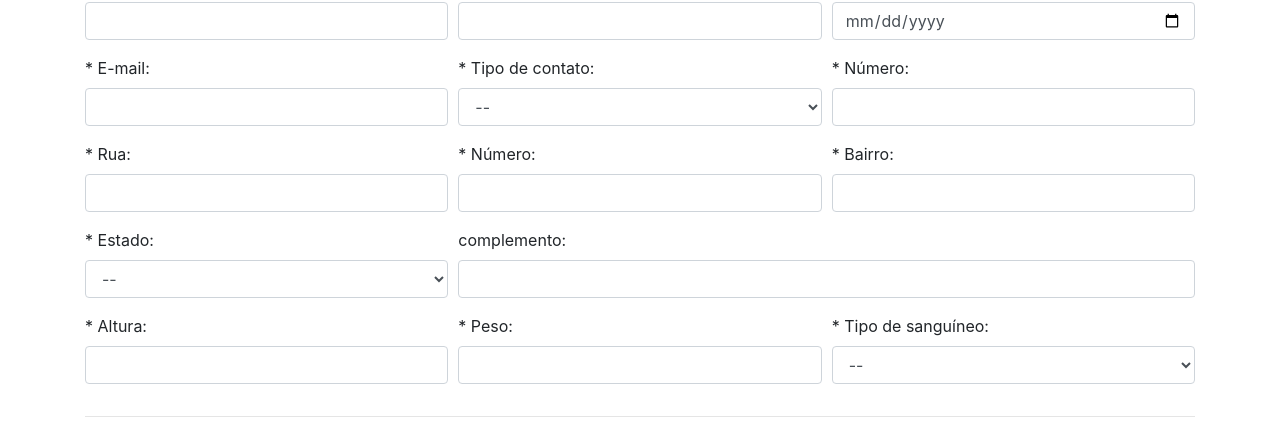
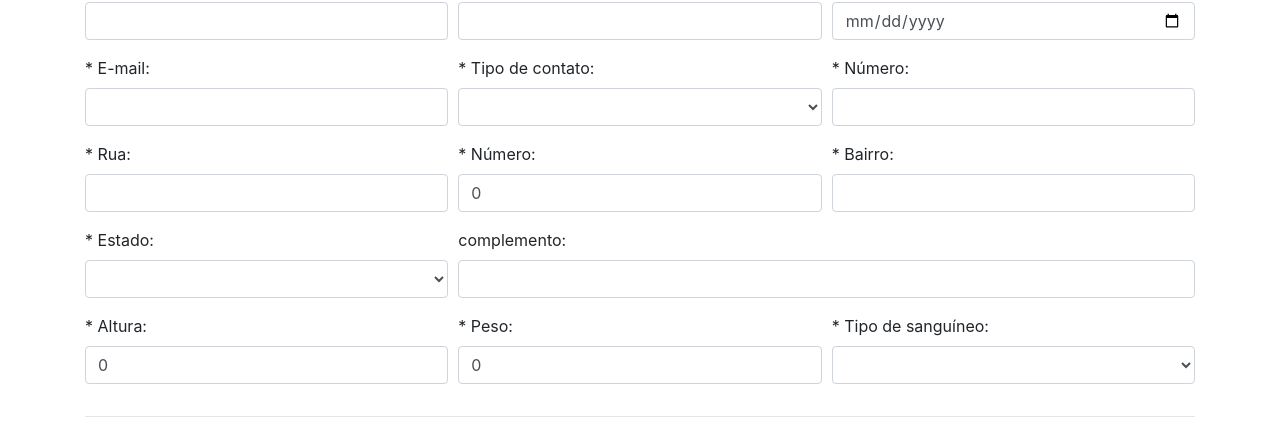
Before and after one commit to MiguelCastro9/Challenge-03, an Angular app in the folder api-web/: page /cadastro in a window 1280 px wide. Shown: the part 189-620 px from the top of the page. Built offline with nearby package versions, Linux system fonts and the light colour scheme.

Commit message:
cadastro de paciente no formulário

```diff
--- a/api-web/src/app/app.component.ts
+++ b/api-web/src/app/app.component.ts
@@ -6,5 +6,8 @@ import { Component } from '@angular/core';
   styleUrls: ['./app.component.css']
 })
 export class AppComponent {
+  title(title: any) {
+    throw new Error('Method not implemented.');
+  }
 
 }
--- a/api-web/src/app/app.module.ts
+++ b/api-web/src/app/app.module.ts
@@ -1,4 +1,6 @@
+import { HttpClientModule } from '@angular/common/http';
 import { NgModule } from '@angular/core';
+import { FormsModule } from '@angular/forms';
 import { BrowserModule } from '@angular/platform-browser';
 
 import { AppRoutingModule } from './app-routing.module';
@@ -16,7 +18,9 @@ import { MenuComponent } from './menu/menu.component';
   ],
   imports: [
     BrowserModule,
-    AppRoutingModule
+    AppRoutingModule,
+    FormsModule,
+    HttpClientModule
   ],
   providers: [],
   bootstrap: [AppComponent]
--- a/api-web/src/app/cadastro/cadastro.component.html
+++ b/api-web/src/app/cadastro/cadastro.component.html
@@ -10,25 +10,25 @@
     <div class="form-row">
       <div class="form-group col-md-4">
         <label for="nome">* Nome completo:</label>
-        <input type="text" class="form-control" id="nome" name="nome">
+        <input type="text" class="form-control" id="nome" name="nome" [(ngModel)]="paciente.nome">
       </div>
       <div class="form-group col-md-4">
         <label for="cpf">* CPF:</label>
-        <input type="text" class="form-control" id="cpf" name="cpf">
+        <input type="text" class="form-control" id="cpf" name="cpf" [(ngModel)]="paciente.cpf">
       </div>
       <div class="form-group col-md-4">
         <label for="data_nascimento">* Data de nascimento:</label>
-        <input type="date" class="form-control" id="data_nascimento" name="data_nascimento">
+        <input type="date" class="form-control" id="data_nascimento" name="data_nascimento" [(ngModel)]="paciente.data_nascimento">
       </div>
     </div>
     <div class="form-row">
       <div class="form-group col-md-4">
         <label for="email">* E-mail:</label>
-        <input type="email" class="form-control" id="email" name="email">
+        <input type="email" class="form-control" id="email" name="email" [(ngModel)]="paciente.contato[0].email">
       </div>
       <div class="form-group col-md-4">
         <label for="tipo_contato">* Tipo de contato:</label>
-        <select id="tipo_contato" class="form-control">
+        <select id="tipo_contato" class="form-control" name="tipo_contato" [(ngModel)]="paciente.contato[0].tipo_contato">
           <option selected>--</option>
           <option>Celular</option>
           <option>Telefone</option>
@@ -36,27 +36,27 @@
       </div>
       <div class="form-group col-md-4">
         <label for="numero_contato">* Número:</label>
-        <input type="text" class="form-control" id="numero_contato" name="numero_contato">
+        <input type="text" class="form-control" id="numero_contato" name="numero_contato" [(ngModel)]="paciente.contato[0].numero">
       </div>
     </div>
     <div class="form-row">
       <div class="form-group col-md-4">
         <label for="rua">* Rua:</label>
-        <input type="text" class="form-control" id="rua" name="rua">
+        <input type="text" class="form-control" id="rua" name="rua" [(ngModel)]="paciente.endereco[0].rua">
       </div>
       <div class="form-group col-md-4">
         <label for="numero_endereco">* Número:</label>
-        <input type="text" class="form-control" id="numero_endereco" name="numero_endereco">
+        <input type="text" class="form-control" id="numero_endereco" name="numero_endereco" [(ngModel)]="paciente.endereco[0].numero">
       </div>
       <div class="form-group col-md-4">
         <label for="bairro">* Bairro:</label>
-        <input type="text" class="form-control" id="bairro" name="bairro">
+        <input type="text" class="form-control" id="bairro" name="bairro" [(ngModel)]="paciente.endereco[0].bairro">
       </div>
     </div>
     <div class="form-row">
       <div class="form-group col-md-4">
         <label for="estado">* Estado:</label>
-        <select id="estado" class="form-control">
+        <select id="estado" class="form-control" name="estado" [(ngModel)]="paciente.endereco[0].estado">
           <option selected>--</option>
           <option>Acre</option>
           <option>Alagoas</option>
@@ -90,37 +90,37 @@
       </div>
       <div class="form-group col-md-8">
         <label for="complemento">complemento:</label>
-        <input type="text" class="form-control" id="complemento" name="complemento">
+        <input type="text" class="form-control" id="complemento" name="complemento" [(ngModel)]="paciente.endereco[0].complemento">
       </div>
     </div>
     <div class="form-row">
       <div class="form-group col-md-4">
         <label for="altura">* Altura:</label>
-        <input type="text" class="form-control" id="altura" name="altura">
+        <input type="text" class="form-control" id="altura" name="altura" [(ngModel)]="paciente.fisico.altura">
       </div>
       <div class="form-group col-md-4">
         <label for="peso">* Peso:</label>
-        <input type="text" class="form-control" id="peso" name="peso">
+        <input type="text" class="form-control" id="peso" name="peso" [(ngModel)]="paciente.fisico.peso">
       </div>
       <div class="form-group col-md-4">
         <label for="tipo_sanguineo">* Tipo de sanguíneo:</label>
-        <select id="tipo_sanguineo" class="form-control">
+        <select id="tipo_sanguineo" class="form-control" name="tipo_sanguineo" [(ngModel)]="paciente.fisico.tipo_sanguineo">
           <option selected>--</option>
-          <option>A +</option>
-          <option>A -</option>
-          <option>B +</option>
-          <option>B -</option>
-          <option>AB +</option>
-          <option>AB -</option>
-          <option>O +</option>
-          <option>O -</option>
+          <option value="A_POSITIVO">A +</option>
+          <option value="A_NEGATIVO">A -</option>
+          <option value="B_POSITIVO">B +</option>
+          <option value="B_NEGATIVO">B -</option>
+          <option value="A_B_POSITIVO">AB +</option>
+          <option value="A_B_NEGATIVO">AB -</option>
+          <option value="O_POSITIVO">O +</option>
+          <option value="O_NEGATIVO">O -</option>
         </select>
       </div>
     </div>
     <hr>
     <button class="btn btn-outline-danger" type="button" routerLink="/dashboard">Cancelar</button>
     &nbsp;
-    <button class="btn btn-outline-success" type="button">Salvar</button>
+    <button class="btn btn-outline-success" type="button" (click)="salvar(paciente)">Salvar</button>
   </form>
   <footer class="footer">
       <div class="text-muted text-center">&copy; Miguel Castro - 2023</div>
--- a/api-web/src/app/cadastro/cadastro.component.ts
+++ b/api-web/src/app/cadastro/cadastro.component.ts
@@ -1,17 +1,44 @@
 import { Paciente } from './../model/paciente';
+import { CadastroService } from './../service/cadastro.service';
 import { Component, OnInit } from '@angular/core';
+import { HttpErrorResponse } from '@angular/common/http';
 
 @Component({
   selector: 'app-cadastro',
   templateUrl: './cadastro.component.html',
   styleUrls: ['./cadastro.component.css']
 })
+
+
 export class CadastroComponent implements OnInit {
 
-  paciente = new Paciente();
+  paciente: Paciente = {
+    id: 0,
+    nome: '',
+    cpf: '',
+    data_nascimento: new Date(),
+    contato: [{
+      email: '',
+      tipo_contato: '',
+      numero: ''
+    }],
+    endereco: [{
+      rua: '',
+      numero: 0,
+      bairro: '',
+      estado: '',
+      complemento: ''
+    }],
+    fisico: {
+      altura: 0,
+      peso: 0,
+      tipo_sanguineo: ''
+    }
+  };
+
   alertMensagem = '';
 
-  constructor() { }
+  constructor(private cadastroService: CadastroService) { }
 
   ngOnInit(): void {
   }
@@ -28,30 +55,68 @@ export class CadastroComponent implements OnInit {
     if (!this.paciente.data_nascimento) {
       this.alertMensagem = 'Campo data de nascimento é obrigatório.';
     }
-    if (!this.paciente.endereco.rua) {
-      this.alertMensagem = 'Campo rua é obrigatório.';
+    let emailsPreenchidos = true;
+    this.paciente.contato.forEach(contato => {
+      if (!contato.email || !contato.email.match("[A-Za-z0-9._%-]+@[A-Za-z0-9._%-]+\\.[a-z]{2,3}")) {
+        emailsPreenchidos = false;
+      }
+    });
+    if (!emailsPreenchidos) {
+      this.alertMensagem = 'Todos os campos e-mails dos contatos são obrigatórios.';
     }
-    if (!this.paciente.endereco.numero) {
-      this.alertMensagem = 'Campo número é obrigatório.';
+    let tipoContatoPreenchidos = true;
+    this.paciente.contato.forEach(contato => {
+      if (!contato.tipo_contato) {
+        tipoContatoPreenchidos = false;
+      }
+    });
+    if (!tipoContatoPreenchidos) {
+      this.alertMensagem = 'Todos os campos tipo de contatos são obrigatórios.';
     }
-    if (!this.paciente.endereco.bairro) {
-      this.alertMensagem = 'Campo bairro é obrigatório.';
+    let numerosContatoPreenchidos = true;
+    this.paciente.contato.forEach(contato => {
+      if (!contato.numero) {
+        numerosContatoPreenchidos = false;
+      }
+    });
+    if (!numerosContatoPreenchidos) {
+      this.alertMensagem = 'Todos os campos número de contatos são obrigatórios.';
     }
-    if (!this.paciente.endereco.estado) {
-      this.alertMensagem = 'Campo estado é obrigatório.';
+    let ruaPreenchidas = true;
+    this.paciente.endereco.forEach(endereco => {
+      if (!endereco.rua) {
+        ruaPreenchidas = false;
+      }
+    });
+    if (!ruaPreenchidas) {
+      this.alertMensagem = 'Todos os campos rua são obrigatórios.';
     }
-    if (!this.paciente.contato.email) {
-      this.alertMensagem = 'Campo e-mail é obrigatório.';
+    let numerosEnderecoPreenchidos = true;
+    this.paciente.endereco.forEach(endereco => {
+      if (!endereco.numero) {
+        numerosEnderecoPreenchidos = false;
+      }
+    });
+    if (!numerosEnderecoPreenchidos) {
+      this.alertMensagem = 'Todos os campos número de endereços são obrigatórios.';
     }
-    if (!this.paciente.contato.email.match("[A-Za-z0-9._%-]+@[A-Za-z0-9._%-]+\\.[a-z]{2,3}")) {
-      this.alertMensagem = 'Campo e-mail inválido.';
-      return false;
+    let bairroPreenchidos = true;
+    this.paciente.endereco.forEach(endereco => {
+      if (!endereco.bairro) {
+        bairroPreenchidos = false;
+      }
+    });
+    if (!bairroPreenchidos) {
+      this.alertMensagem = 'Todos os campos bairro são obrigatórios.';
     }
-    if (!this.paciente.contato.tipo_contato) {
-      this.alertMensagem = 'Campo tipo de contato é obrigatório.';
-    }
-    if (!this.paciente.contato.numero) {
-      this.alertMensagem = 'Campo número é obrigatório.';
+    let estadoPreenchidos = true;
+    this.paciente.endereco.forEach(endereco => {
+      if (!endereco.estado) {
+        estadoPreenchidos = false;
+      }
+    });
+    if (!estadoPreenchidos) {
+      this.alertMensagem = 'Todos os campos estado são obrigatórios.';
     }
     if (!this.paciente.fisico.altura) {
       this.alertMensagem = 'Campo altura é obrigatório.';
@@ -65,4 +130,16 @@ export class CadastroComponent implements OnInit {
   return true;
   }
 
+  salvar(paciente: Paciente) {
+    if (!this.validarFormulario()) {
+      return;
+    }
+    console.log(paciente);
+
+
+    this.cadastroService.salvar(paciente)
+    .subscribe(dados => {}, (erro: HttpErrorResponse) => {
+      this.alertMensagem = erro.name;
+    });
+  }
 }
--- a/api-web/src/app/model/paciente.ts
+++ b/api-web/src/app/model/paciente.ts
@@ -1,15 +1,15 @@
 import { Fisico } from './fisico';
-import { Contato } from './contato';
-import { Endereco } from './endereco';
-export class Paciente {
+import { Contato } from "./contato";
+import { Endereco } from "./endereco";
 
-  id!: number;
-  nome!: string;
-  cpf!: string;
-  data_nascimento!: Date;
-  endereco!: Endereco;
-  contato!: Contato;
-  fisico!: Fisico;
+export interface Paciente {
 
-  constructor() {}
+  id: number;
+  nome: string;
+  cpf: string;
+  data_nascimento: Date;
+  contato: Contato[];
+  endereco: Endereco[];
+  fisico: Fisico;
+
 }
```
Also changed, not shown: api-web/src/app/model/contato.ts (+4 -6 lines), api-web/src/app/model/endereco.ts (+6 -8 lines), api-web/src/app/model/fisico.ts (+4 -6 lines), api-web/src/proxy.conf.json (renamed from api-web/src/app/proxy.conf.json), 2 other files (tests, documents, lock files or other folders).
